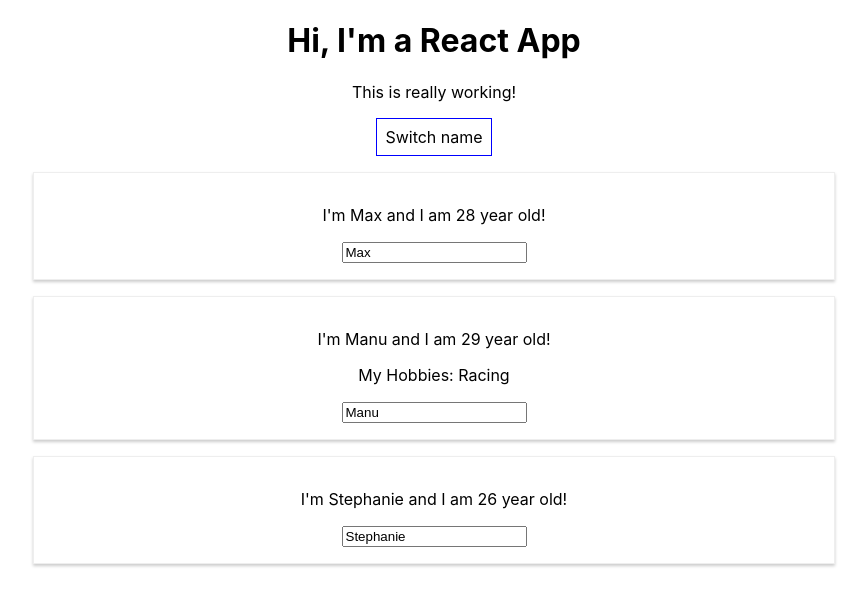
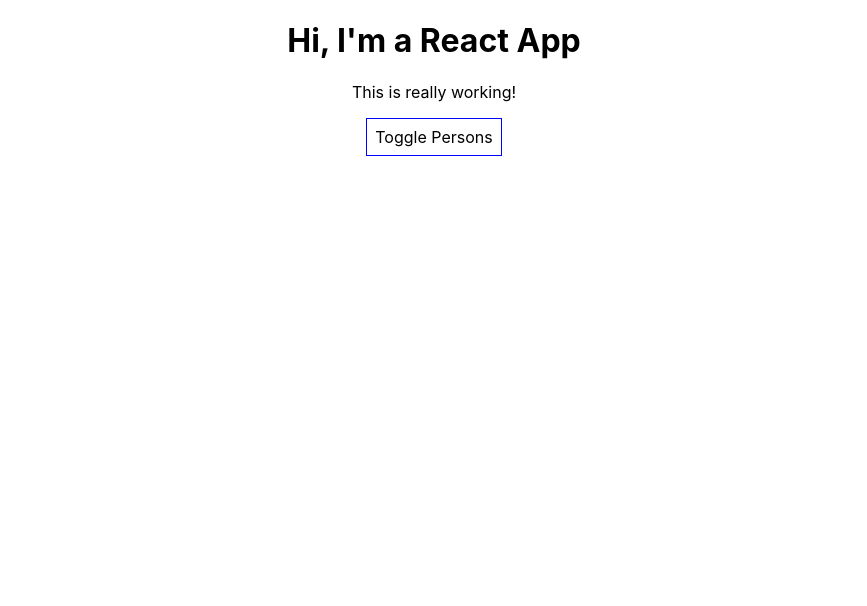
Before and after one commit to jvagnercs/react-complete-guide, a React (Create React App) app in the folder react-complete-guide/: page / in a window 1280 px wide. Shown: the top 606 px of the page, without its empty margins (206-1073 px from the left). Built offline with nearby package versions, Linux system fonts and the light colour scheme.

Commit message:
Lecture 50 - rendering markup conditionally

```diff
--- a/react-complete-guide/src/App.js
+++ b/react-complete-guide/src/App.js
@@ -9,7 +9,9 @@
       { name: 'Max', age: 28 },
       { name: 'Manu', age: 29 },
       { name: 'Stephanie', age: 26 },
-    ]
+    ],
+    otherState: 'some other value',
+    showPersons: false
   }
 
   switchNameHandler = newName => {
@@ -33,6 +35,11 @@
     })
   }
 
+  togglePersonsHandler = () => {
+    const doesShow = this.state.showPersons
+    this.setState( {showPersons: !doesShow })
+  }
+
   render() {
 
     // inline styles
@@ -51,7 +58,10 @@
         <p>This is really working!</p>
         <button
           style={style}
-          onClick={this.switchNameHandler.bind(this, "Max!!!")}>Switch name</button>
+          onClick={this.togglePersonsHandler}>Toggle Persons</button>
+        {
+          this.state.showPersons === true ?
+          <div>
             <Person
               name={this.state.persons[0].name}
               age={this.state.persons[0].age} />
@@ -64,6 +74,8 @@
             <Person
               name={this.state.persons[2].name}
               age={this.state.persons[2].age} />
+          </div> : null
+        }
     </div>
     );
 
```
Lines whose indentation alone changed are shown as unchanged.
